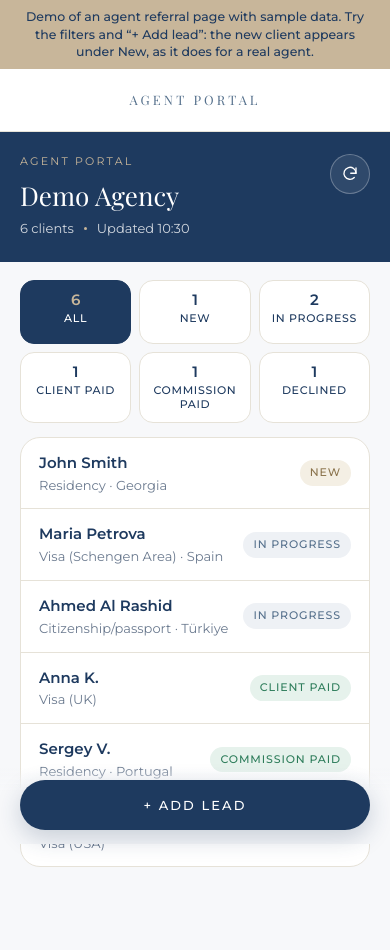
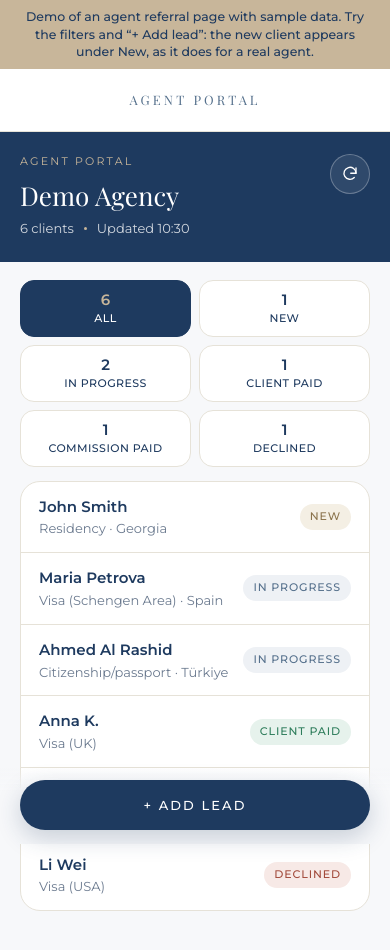
Before and after one commit to solovyovajenia-gif/demo_agentportal, a plain HTML site: page index.html in a window 390 px wide. Drawn offline with nearby package versions, Linux system fonts and the light colour scheme.

Commit message:
Status filters: one-line labels, 2 x 3 grid on phones
Co-Authored-By: Claude Fable 5.2 <noreply@anthropic.com>

```diff
--- a/index.html
+++ b/index.html
@@ -17,8 +17,8 @@ h1{font-family:var(--display);font-weight:400;font-size:26px;line-height:1.2;mar
 .rf{flex-shrink:0;width:40px;height:40px;border-radius:50%;background:rgba(255,255,255,.08);border:1px solid rgba(255,255,255,.28);color:#fff;display:flex;align-items:center;justify-content:center}
 .rf:active{background:rgba(255,255,255,.2)}
 .wrap{max-width:1120px;margin:0 auto;padding-block:16px 110px}
-.chips{display:grid;grid-template-columns:repeat(3,minmax(0,1fr));gap:8px;padding:2px 0 14px}
-.chip{display:flex;flex-direction:column;align-items:center;justify-content:flex-start;gap:3px;min-height:64px;font-size:11px;font-weight:500;line-height:1.25;letter-spacing:.06em;text-transform:uppercase;text-align:center;color:var(--navy);background:#fff;border:1px solid var(--line);border-radius:14px;padding:10px 6px}
+.chips{display:grid;grid-template-columns:repeat(2,minmax(0,1fr));gap:8px;padding:2px 0 14px}
+.chip{display:flex;flex-direction:column;align-items:center;justify-content:flex-start;gap:3px;font-size:11px;font-weight:500;line-height:1.25;letter-spacing:.04em;white-space:nowrap;text-transform:uppercase;text-align:center;color:var(--navy);background:#fff;border:1px solid var(--line);border-radius:14px;padding:10px 6px}
 .chip b{order:-1;font-size:15px;font-weight:600;line-height:1.2;color:var(--navy);letter-spacing:0}
 .acts{display:flex;align-items:center;gap:10px;flex-shrink:0}
 .hadd{display:none}
```
Also changed, not shown: 1 other file.
